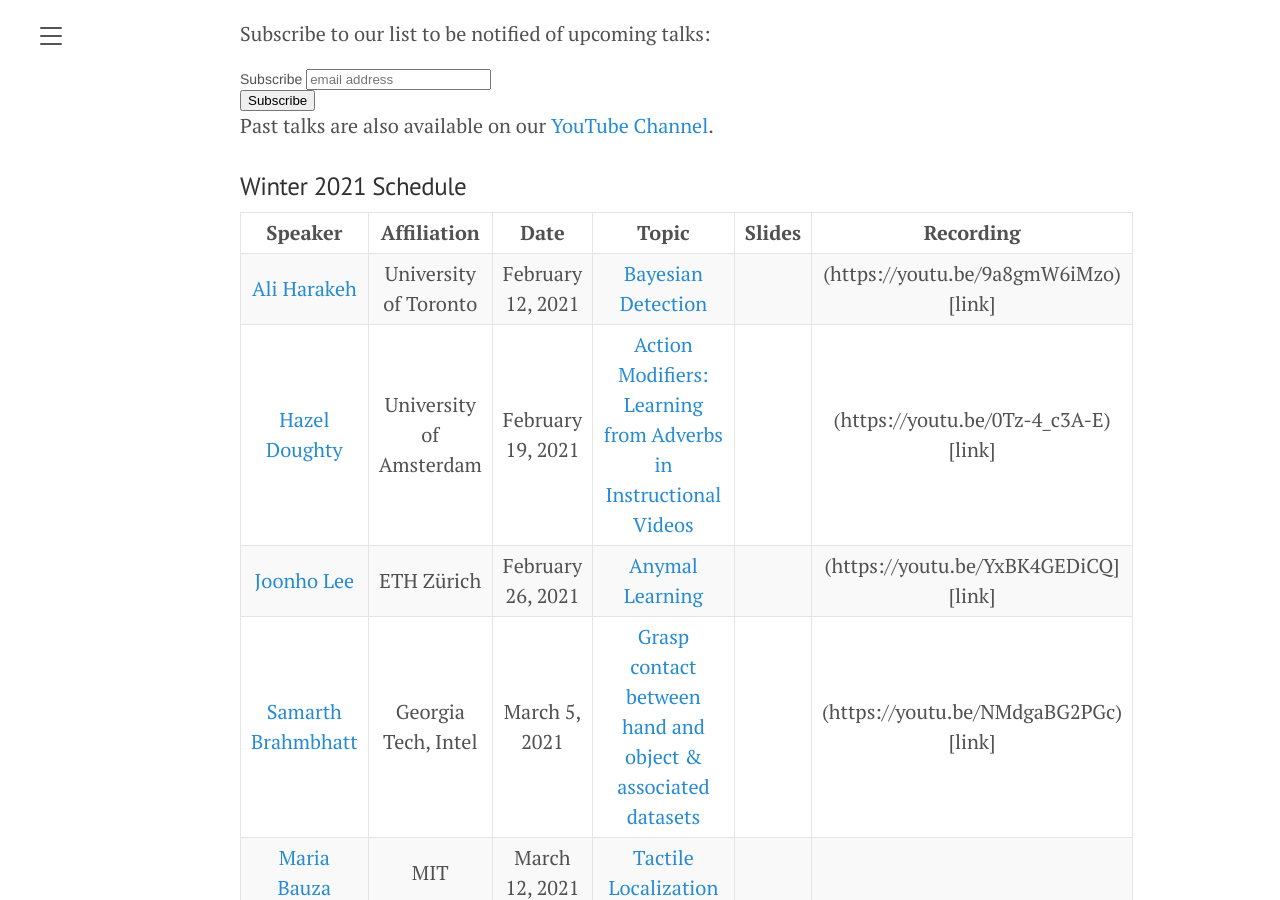
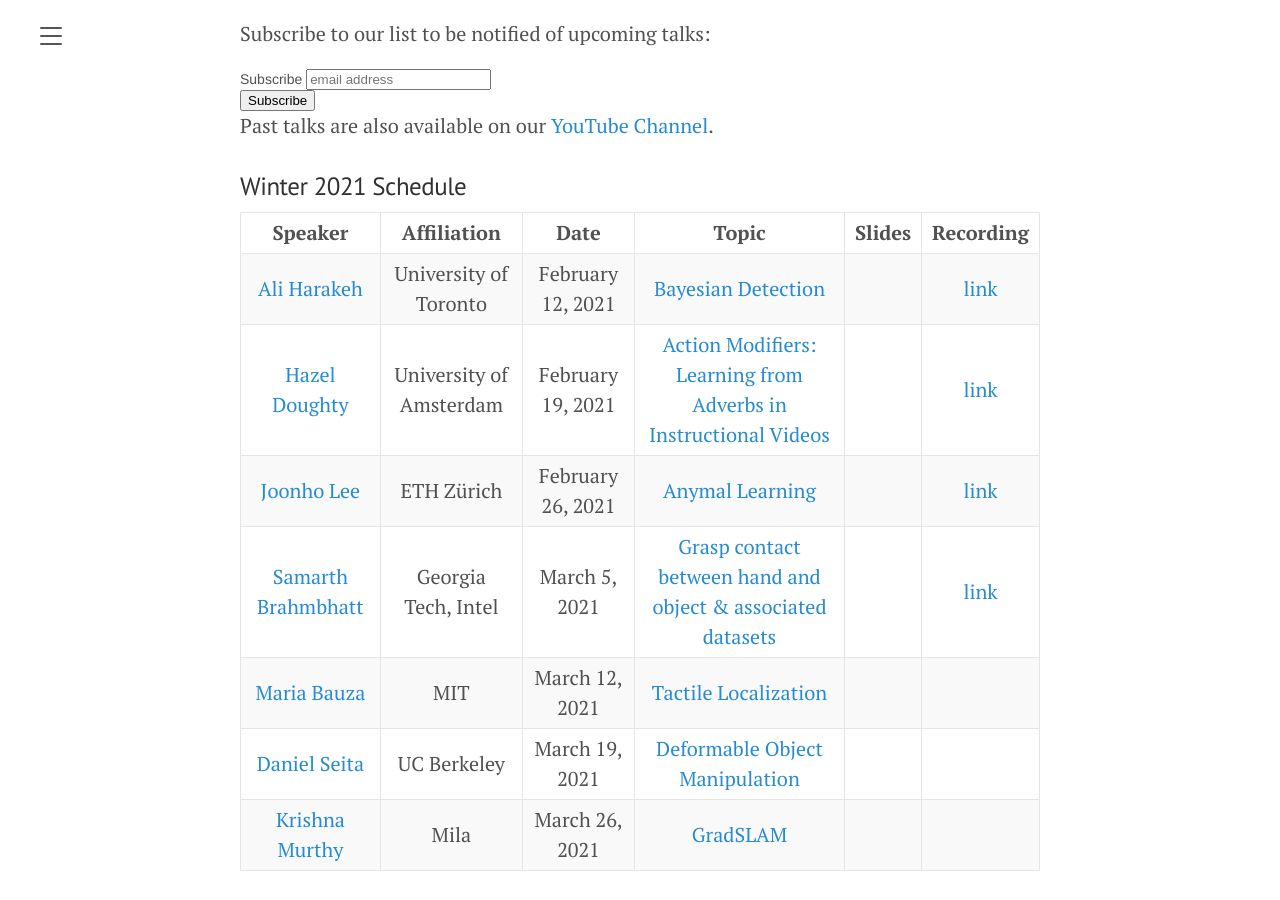
Before and after one commit to uoft-cs-robotics/toronto-air, a Jekyll site: the page built from index.md, in a window 1280 px wide and 900 px high, scrolled down 725 px. Built offline with Jekyll 4.4.1, drawn with Linux system fonts in a browser that asks for light colours; comment, search, counter and statistics services are not loaded; part of the change alters nothing that is shown.

Commit message:
actually fix links this time :facepalm:

```diff
--- a/index.md
+++ b/index.md
@@ -48,10 +48,10 @@ Past talks are also available on our [YouTube Channel](https://www.youtube.com/c
 
 | Speaker      | Affiliation | Date      | Topic | Slides       |    Recording     |
 | :----:       |    :----:   |        :----: |     :----: |       :----: |  :----:|
-|[Ali Harakeh](https://www.aharakeh.com)| University of Toronto	| February 12, 2021| [Bayesian Detection](https://openreview.net/pdf?id=YLewtnvKgR7)|  | (https://youtu.be/9a8gmW6iMzo)[link] |
-|[Hazel Doughty](https://hazeldoughty.github.io)|University of Amsterdam| February 19, 2021| 	[Action Modifiers: Learning from Adverbs in Instructional Videos](https://arxiv.org/abs/1912.06617)|| (https://youtu.be/0Tz-4_c3A-E)[link] |
-|[Joonho Lee](https://twitter.com/junja941?lang=en)| ETH Zürich| February 26, 2021|[Anymal Learning](https://arxiv.org/pdf/2011.08811.pdf) || (https://youtu.be/YxBK4GEDiCQ][link] |
-|[Samarth Brahmbhatt](https://samarth-robo.github.io)| Georgia Tech, Intel| March 5, 2021| [Grasp contact between hand and object & associated datasets](https://smartech.gatech.edu/handle/1853/63585)| | (https://youtu.be/NMdgaBG2PGc)[link] |
+|[Ali Harakeh](https://www.aharakeh.com)| University of Toronto	| February 12, 2021| [Bayesian Detection](https://openreview.net/pdf?id=YLewtnvKgR7)|  | [link](https://youtu.be/9a8gmW6iMzo) |
+|[Hazel Doughty](https://hazeldoughty.github.io)|University of Amsterdam| February 19, 2021| 	[Action Modifiers: Learning from Adverbs in Instructional Videos](https://arxiv.org/abs/1912.06617)|| [link](https://youtu.be/0Tz-4_c3A-E) |
+|[Joonho Lee](https://twitter.com/junja941?lang=en)| ETH Zürich| February 26, 2021|[Anymal Learning](https://arxiv.org/pdf/2011.08811.pdf) || [link](https://youtu.be/YxBK4GEDiCQ) |
+|[Samarth Brahmbhatt](https://samarth-robo.github.io)| Georgia Tech, Intel| March 5, 2021| [Grasp contact between hand and object & associated datasets](https://smartech.gatech.edu/handle/1853/63585)| | [link](https://youtu.be/NMdgaBG2PGc) |
 |[Maria Bauza](http://web.mit.edu/bauza/www/)| MIT| March 12, 2021| [Tactile Localization](https://arxiv.org/abs/1904.10944)|||
 |[Daniel Seita](https://people.eecs.berkeley.edu/~seita/)| UC Berkeley| March 19, 2021| [Deformable Object Manipulation](https://berkeleyautomation.github.io/bags/)|||
 |[Krishna Murthy](https://krrish94.github.io)| Mila| March 26, 2021| [GradSLAM](https://gradslam.github.io/)|||
```
